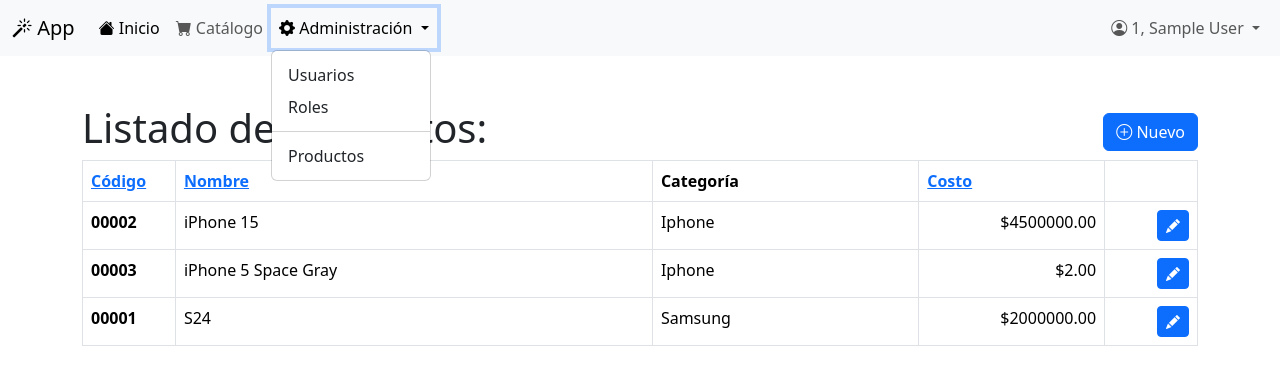
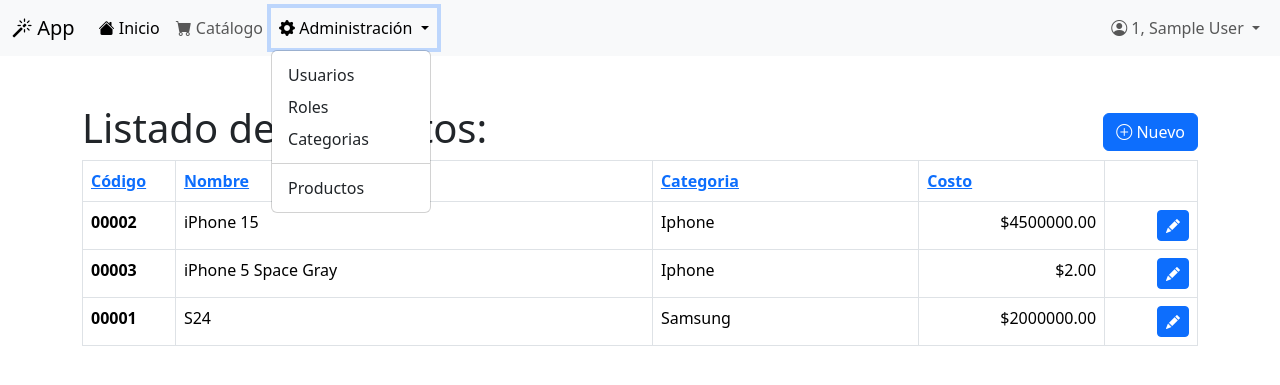
Before and after one commit to marceloaudisioClases/catalogo2000, a CodeIgniter app: page /catalogo/index.php/productos/listar in a window 1280 px wide, after a click on "Administración". Shown: the top 385 px of the page. Run offline with CodeIgniter, Linux system fonts and the light colour scheme; the visitor is signed in with stand-in values (Sample User, id 1); data comes from the database, SQL or seed files in the repository.

Commit message:
Mejoras chicas
-Vinculo de "categorias" de la lista de productos funiconando

-Cambio de titulos con respecto al lugar de la pagina en el que se esta

-Apartado "categorias" en las opciones de administracion (sin funcionar)

-Emojis para que se vea un poco mas lindo :)

```diff
--- a/application/views/catalogo/principal.php
+++ b/application/views/catalogo/principal.php
@@ -3,7 +3,7 @@
   <head>
     <meta charset="utf-8">
     <meta name="viewport" content="width=device-width, initial-scale=1">
-    <title>Bienvenida de usuarios</title>
+    <title>Mercado</title>
     <link href="https://cdn.jsdelivr.net/npm/bootstrap@5.3.3/dist/css/bootstrap.min.css" rel="stylesheet" integrity="sha384-QWTKZyjpPEjISv5WaRU9OFeRpok6YctnYmDr5pNlyT2bRjXh0JMhjY6hW+ALEwIH" crossorigin="anonymous">
     <link rel="stylesheet" href="https://cdn.jsdelivr.net/npm/bootstrap-icons@1.11.3/font/bootstrap-icons.min.css">
   </head>
--- a/application/views/login.php
+++ b/application/views/login.php
@@ -3,7 +3,7 @@
   <head>
     <meta charset="utf-8">
     <meta name="viewport" content="width=device-width, initial-scale=1">
-    <title>Bienvenida de usuarios</title>
+    <title>Login de usuarios</title>
     <link href="https://cdn.jsdelivr.net/npm/bootstrap@5.3.3/dist/css/bootstrap.min.css" rel="stylesheet" integrity="sha384-QWTKZyjpPEjISv5WaRU9OFeRpok6YctnYmDr5pNlyT2bRjXh0JMhjY6hW+ALEwIH" crossorigin="anonymous">
     <link rel="stylesheet" href="https://cdn.jsdelivr.net/npm/bootstrap-icons@1.11.3/font/bootstrap-icons.min.css">
   </head>
--- a/application/views/menu.php
+++ b/application/views/menu.php
@@ -20,6 +20,7 @@
             <ul class="dropdown-menu">
                 <li><a class="dropdown-item" href="<?php echo site_url("usuarios/index"); ?>">Usuarios</a></li>
                 <li><a class="dropdown-item" href="#">Roles</a></li>
+                <li><a class="dropdown-item" href="#">Categorias</a></li>
                 <li><hr class="dropdown-divider"></li>
                 <li><a class="dropdown-item" href="<?php echo site_url("productos"); ?>">Productos</a></li>
             </ul>
--- a/application/views/principal.php
+++ b/application/views/principal.php
@@ -13,7 +13,7 @@
         <div class="row">
             <div class="col">
 
-                <h1 class="display-1">Bienvenido</h1>
+                <h1 class="display-1">Bienvenido <i class="bi bi-emoji-laughing"></i></h1>
                 <br>
                 <h4>Total de productos: <?php echo $total_productos; ?></h4>
             </div>
--- a/application/views/productos/listado.php
+++ b/application/views/productos/listado.php
@@ -3,7 +3,7 @@
   <head>
     <meta charset="utf-8">
     <meta name="viewport" content="width=device-width, initial-scale=1">
-    <title>Bienvenida de usuarios</title>
+    <title>Listado De Productos</title>
     <link href="https://cdn.jsdelivr.net/npm/bootstrap@5.3.3/dist/css/bootstrap.min.css" rel="stylesheet" integrity="sha384-QWTKZyjpPEjISv5WaRU9OFeRpok6YctnYmDr5pNlyT2bRjXh0JMhjY6hW+ALEwIH" crossorigin="anonymous">
     <link rel="stylesheet" href="https://cdn.jsdelivr.net/npm/bootstrap-icons@1.11.3/font/bootstrap-icons.min.css">
   </head>
@@ -28,7 +28,9 @@
                         <th scope="col">
                           <a href="<?php echo site_url("productos/listar/orden/nombre"); ?>">Nombre</a>
                         </th>
-                        <th scope="col">Categoría</th>
+                        <th scope="col">
+                        <a href="<?php echo site_url("productos/listar/orden/categoria"); ?>">Categoria</a>
+                        </th>
                         <th scope="col" class="col-sm-2">
                           <a href="<?php echo site_url("productos/listar/orden/costo"); ?>">Costo</a>
                         </th>
--- a/application/views/usuarios/usuarios.php
+++ b/application/views/usuarios/usuarios.php
@@ -3,7 +3,7 @@
   <head>
     <meta charset="utf-8">
     <meta name="viewport" content="width=device-width, initial-scale=1">
-    <title>Bienvenida de usuarios</title>
+    <title>Lista De Usuarios</title>
     <link href="https://cdn.jsdelivr.net/npm/bootstrap@5.3.3/dist/css/bootstrap.min.css" rel="stylesheet" integrity="sha384-QWTKZyjpPEjISv5WaRU9OFeRpok6YctnYmDr5pNlyT2bRjXh0JMhjY6hW+ALEwIH" crossorigin="anonymous">
     <link rel="stylesheet" href="https://cdn.jsdelivr.net/npm/bootstrap-icons@1.11.3/font/bootstrap-icons.min.css">
   </head>
@@ -13,7 +13,7 @@
         <div class="row">
             <div class="col">
 
-                <h1 class="display-1">Lista de usuarios</h1>
+                <h1 class="display-1">Lista de usuarios <i class="bi bi-person-check"></i></h1>
 
                 <div class="card">
                     <div class="card-body">
```
